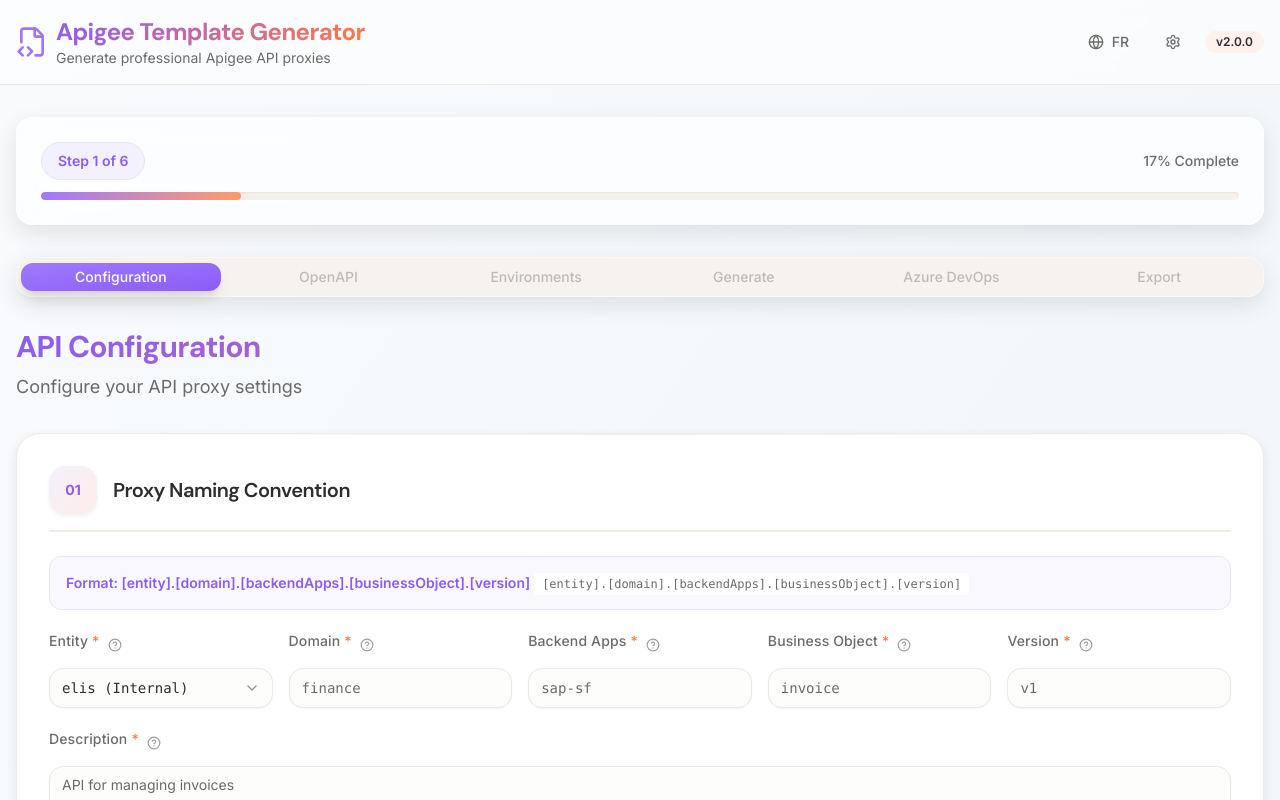
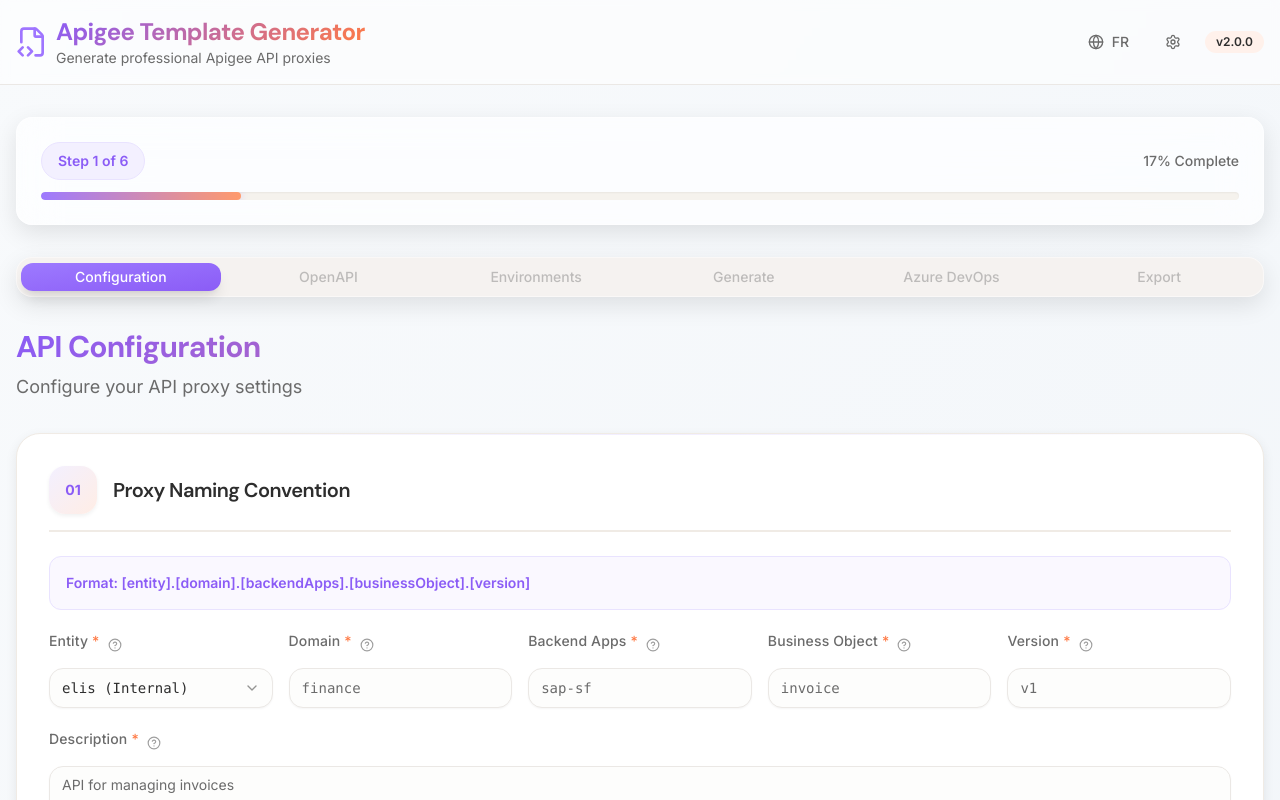
Before and after one commit to grodam/apigee-template-generator, a React (Vite) app in the folder apigee-react-generator/: page / in a window 1280 px wide. Shown: the top 800 px of the page. Built offline with nearby package versions, Linux system fonts and the light colour scheme.

Commit message:
fix: remove duplicate format display in proxy naming convention

```diff
--- a/apigee-react-generator/src/components/Steps/Step1_ApiConfiguration.tsx
+++ b/apigee-react-generator/src/components/Steps/Step1_ApiConfiguration.tsx
@@ -203,10 +203,7 @@
           {/* Naming convention info */}
           <div className="mb-6 p-4 rounded-xl bg-[var(--lavender-50)] border border-[var(--lavender-200)]">
             <p className="text-sm text-[var(--text-secondary)]">
-              <span className="font-semibold text-[var(--lavender-600)]">{t('step1.proxyName.format')}</span>{' '}
-              <code className="font-mono text-xs bg-white px-2 py-1 rounded">
-                [entity].[domain].[backendApps].[businessObject].[version]
-              </code>
+              <span className="font-semibold text-[var(--lavender-600)]">{t('step1.proxyName.format')}</span>
             </p>
           </div>
 
```
